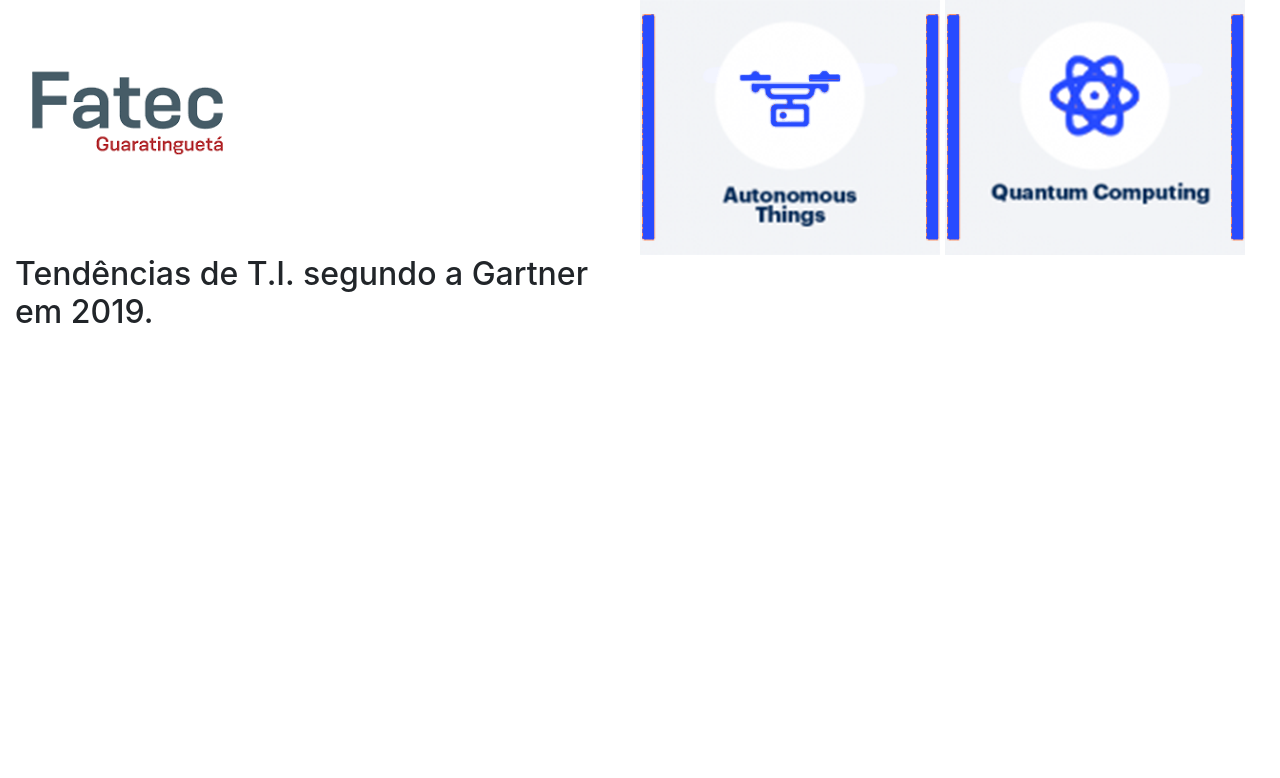
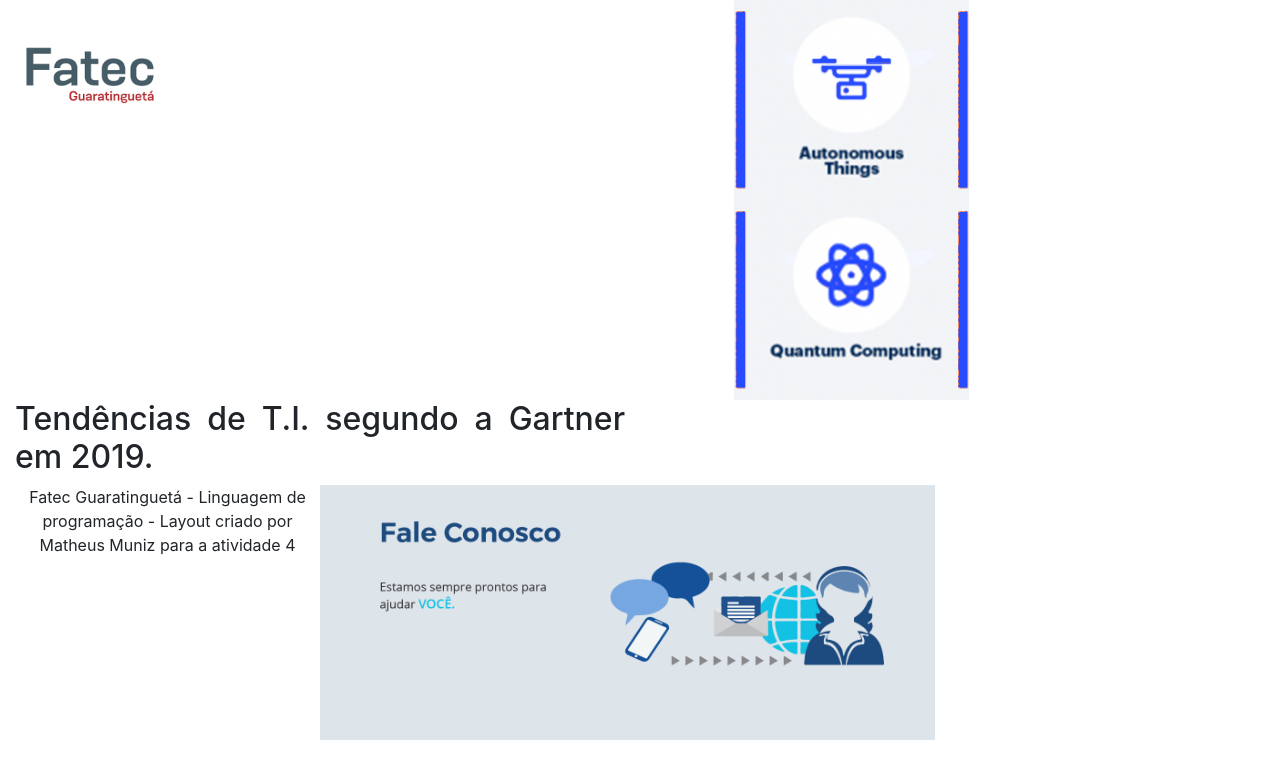
Before and after one commit to Mezef/Fatec-Atividade-4, a plain HTML site: page form.html in a window 1280 px wide. Drawn offline with Linux system fonts and the light colour scheme.

Commit message:
Algumas mudanças
Algumas mudanças no código para redimensionamento foram feitas.

```diff
--- a/css/style.css
+++ b/css/style.css
@@ -3,13 +3,11 @@
 }
 
 #tope img {
-	margin-left: 100px;
-	margin-right: 10px;
+	margin-left: 15%;
 	height: 200px;
 }
 
 #body {
-	margin-left: 400px;
 }
 
 #footerd img {
--- a/form.html
+++ b/form.html
@@ -10,30 +10,47 @@
 	<link href="css/style.css" rel="stylesheet" type="text/css">
 	<script src="js/bootstrap.js" type="text/javascript"></script>
 	<script src="js/jquery-3.3.1.min.js" type="text/javascript"></script>
-	<script src="js/scripts.js" type="text/javascript"></script>
 </head>
+
 <body>
 	<div class="container-fluid">
 
-		<header class="row no-gutters" id="top">
+		<header class="row no-gutters">
 		<!--TOP A-->
-			<div class="col-12 col-md-6">
+			<div class="col-12 col-md-6" id="topa">
 				<a href="index.html"><img class="img-responsive" src="fotos/logofatec.png"></a>
 			</div>
 
 		<!--TOP E-->
-			<div class="col-12 col-md-6 top">
-				<a href="coisasautonomas.html"><img class="img-responsive" src="fotos/authonomous.png"></a>
-				<a href="computacaoquantica.html"><img class="img-responsive" src="fotos/quantum.png"></a>
+			<div class="col-12 col-md-6" id="tope">
+				<a href="coisasautonomas.html">
+					<img class="img-responsive" src="fotos/authonomous.png">
+				</a>
+				<a href="computacaoquantica.html">
+					<img class="img-responsive" src="fotos/quantum.png">
+				</a>
 			</div>
 		</header>
 
 		<!--BODY B-->
-		<div>
+		<div id="body">
 			<section class="row">
-				<div class="col-12 col-md-6">
+				<div class="col-12 col-md-6 text-justify">
 					<h2>Tendências de T.I. segundo a Gartner em 2019.</h2>
 
+
+				<footer class="row no-gutters">
+            		<!--FOOTER C-->
+                		<div class="col-12 col-md-6 footer_copy text-center" id="footerc">
+                   			Fatec Guaratinguetá - Linguagem de programação - Layout criado por Matheus Muniz para a atividade 4
+               			</div>
+               		<!--FOOTER D-->
+                		<div class="col-12 col-md-6" id="footerd">
+                    		<a href="form.html">
+                        		<img class="img-responsive" src="fotos/faleconosco.png">
+                   			</a>
+                		</div>
+            		</footer>
 
 				</div>
 			</section>
@@ -43,7 +60,6 @@
 
 	<script src="js/bootstrap.js" type="text/javascript"></script>
 	<script src="js/jquery-3.3.1.min.js" type="text/javascript"></script>
-	<script src="js/scripts.js" type="text/javascript"></script>
 
 </body>
 </html>
```
Also changed, not shown: coisasautonomas.html (+25 -7 lines), computacaoquantica.html (+25 -7 lines).
